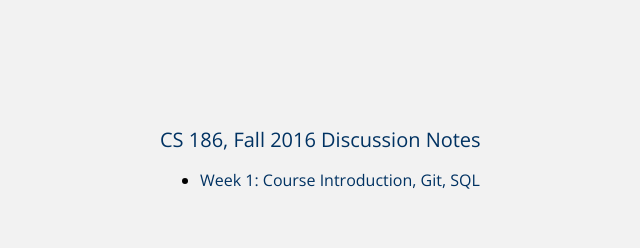
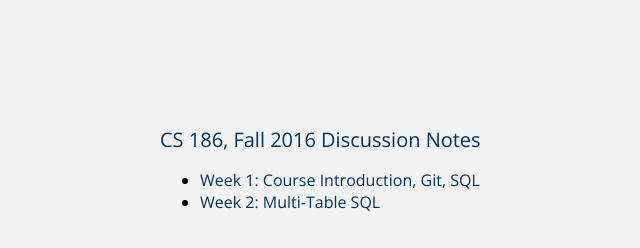
Before and after one commit to viksree/viksree.github.io, a plain HTML site: page cs186/index.html in a window 1280 px wide. Shown: the whole page, without its empty margins (164-804 px from the left). Drawn offline with nearby package versions, Linux system fonts and the light colour scheme.

Commit message:
add week 2 slides

```diff
--- a/cs186/index.html
+++ b/cs186/index.html
@@ -16,6 +16,7 @@
         <h1> CS 186, Fall 2016 Discussion Notes </h1>
         <ul>
           <li> <a href = "slides/week1.pptx">Week 1: Course Introduction, Git, SQL</a> </li>
+          <li> <a href = "slides/week2.pptx">Week 2: Multi-Table SQL</a> </li>
         </ul>
       </div>
     </body>
```
Also changed, not shown: 1 other file.
